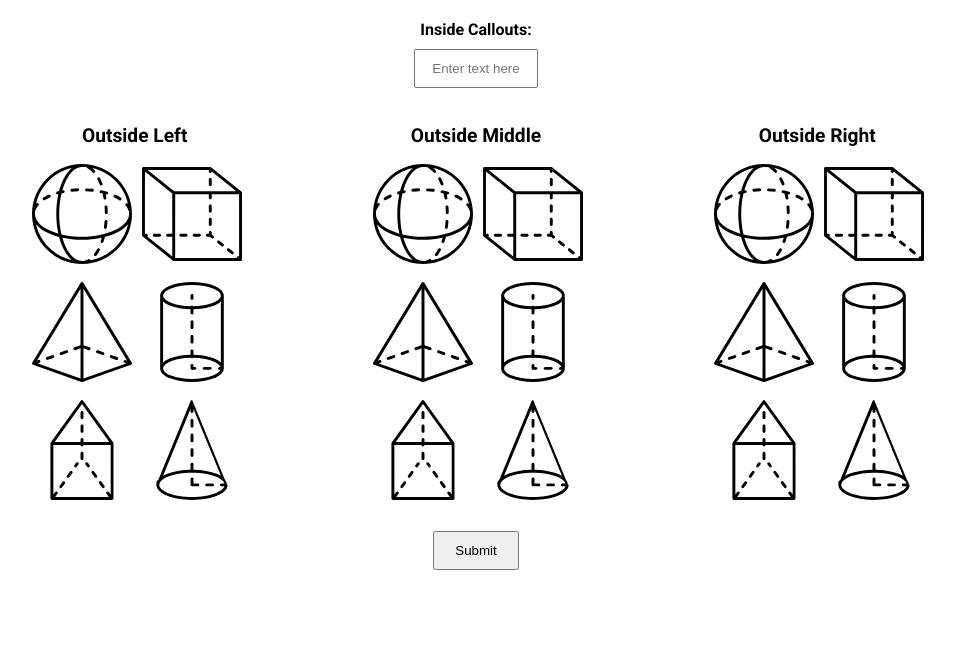
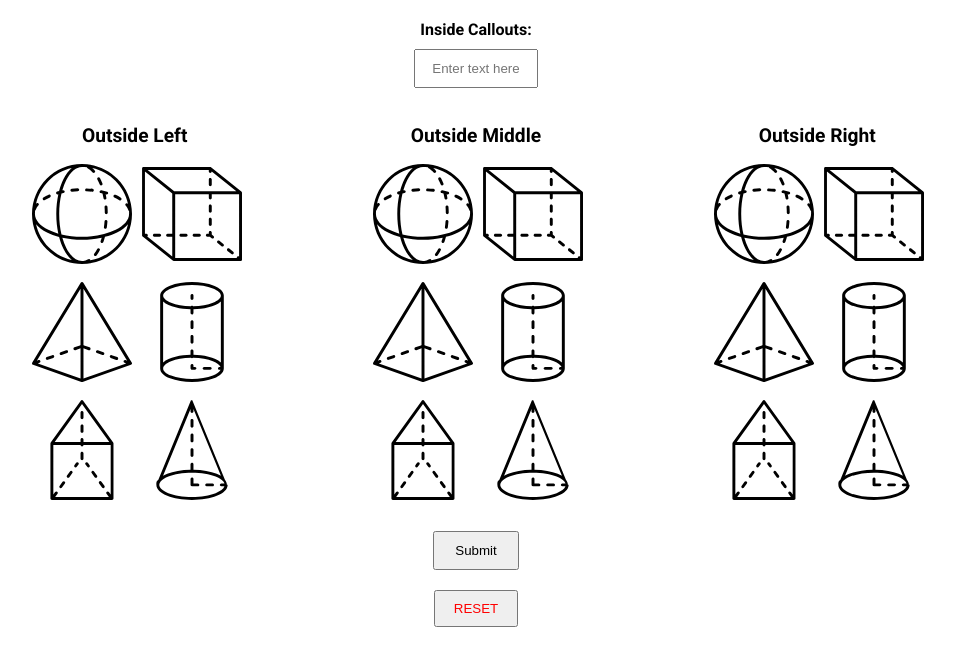
Before and after one commit to kevinwlee787/destiny2-verity-solver, a plain HTML site: page index.html in a window 1280 px wide. Shown: the whole page, without its empty margins (164-1119 px from the left). Drawn offline with Linux system fonts and the light colour scheme.

Commit message:
reset button

```diff
--- a/index.html
+++ b/index.html
@@ -65,6 +65,11 @@
         .submit-button {
             margin: 20px 0;
         }
+        .reset-btn {
+        width: 84px;
+        height: 37px;
+        color: red;
+        }
         .solution-box {
             display: none;
             margin: 20px 0;
@@ -106,8 +111,9 @@
 </head>
 <body>
     <main>
+        <form action="">
         <label for="callout-input" style="display: block; margin-bottom: 10px; font-weight: bold;">Inside Callouts:</label>
-        <input type="text" id="callout-input" placeholder="Enter text here" style="width: 100px; padding: 10px; margin-bottom: 20px; text-align: center;">
+        <input type="text" id="callout-input" placeholder="Enter text here" style="width: 100px; padding: 10px; margin-bottom: 20px; text-align: center;" value="">
         <div class="selection-container">
             <div class="selection-area">
                 <h2>Outside Left</h2>
@@ -201,6 +207,8 @@
         <div class="submit-button">
             <button type="button" onclick="showSolution()" style="padding: 10px 20px;">Submit</button>
         </div>
+        <input type="reset" value="RESET" class="reset-btn">
+    </form>
     </main>
 </body>
 </html>
```
